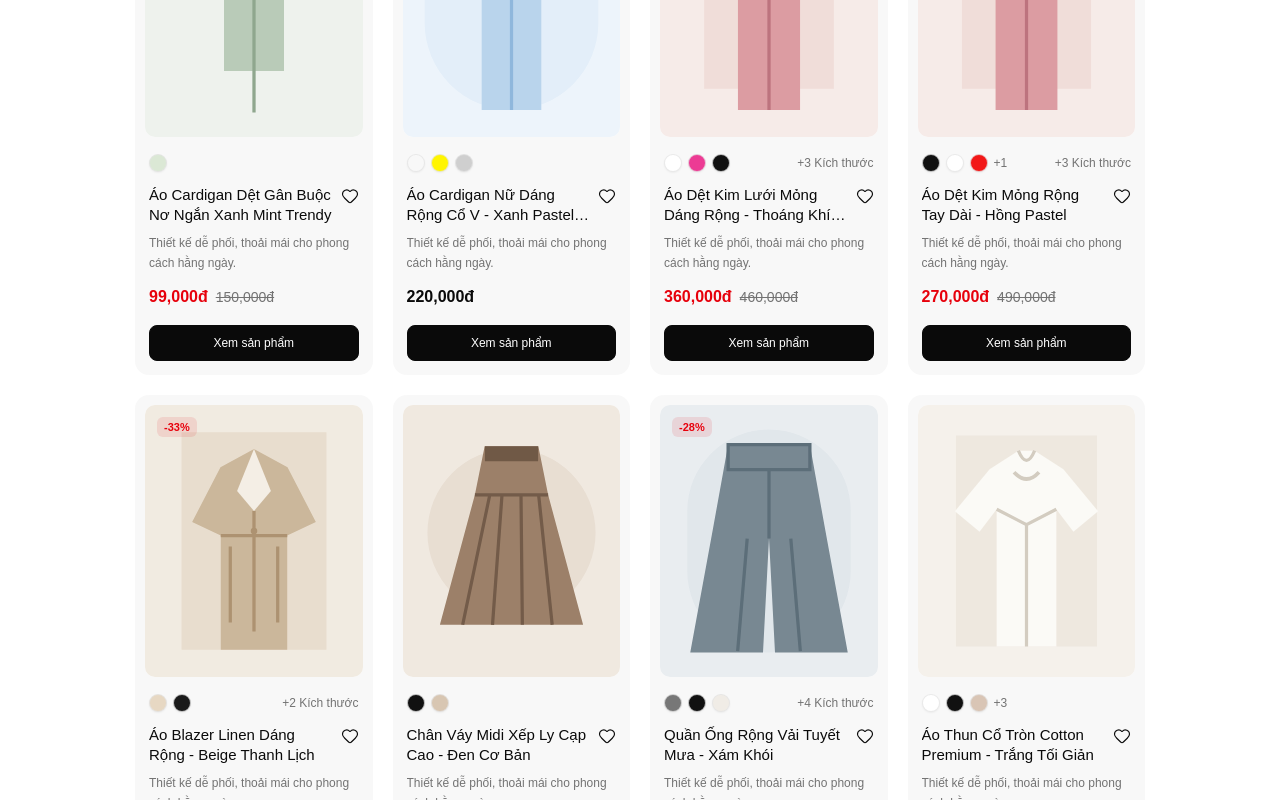
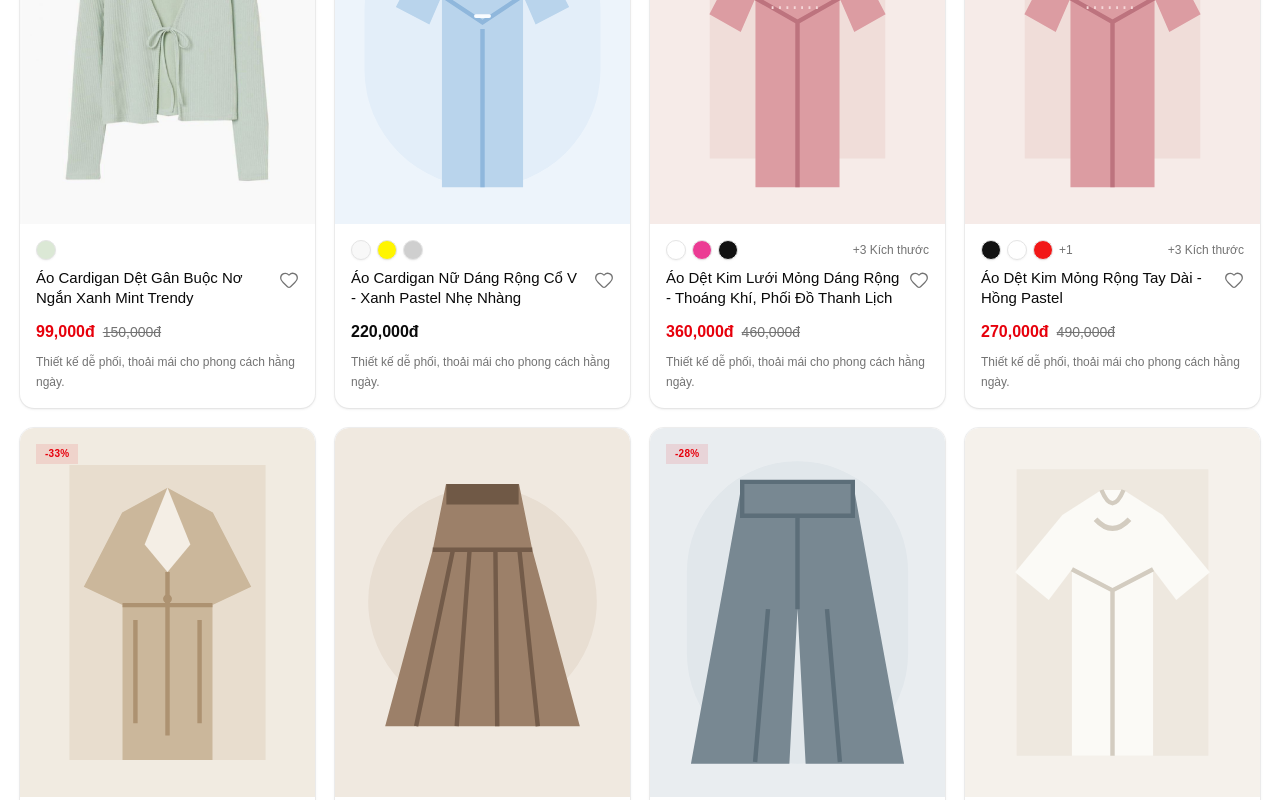
Before and after one commit to GamePieceLabs/FE_HuyMuoiStore, a Next.js app: page / in a window 1280 px wide. Shown: the part 660-1460 px from the top of the page. Built offline with nearby package versions, Linux system fonts and the light colour scheme.

Commit message:
add product card effect

```diff
--- a/src/components/shared/products/data.ts
+++ b/src/components/shared/products/data.ts
@@ -1,26 +1,11 @@
 import type { Product } from "./types";
-
-const productImages = {
-  mintCardigan: "/images/home/products/mint-cardigan.svg",
-  pastelCardigan: "/images/home/products/pastel-cardigan.svg",
-  knitPink: "/images/home/products/knit-pink.svg",
-  linenBlazer: "/images/home/products/linen-blazer.svg",
-  pleatedSkirt: "/images/home/products/pleated-skirt.svg",
-  wideTrousers: "/images/home/products/wide-trousers.svg",
-  cottonTee: "/images/home/products/cotton-tee.svg",
-  linenDress: "/images/home/products/linen-dress.svg",
-  silkShirt: "/images/home/products/silk-shirt.svg",
-  denimJeans: "/images/home/products/denim-jeans.svg",
-  utilityJacket: "/images/home/products/utility-jacket.svg",
-  woolCoat: "/images/home/products/wool-coat.svg",
-} as const;
 
 export const products = [
   {
     slug: "ao-cardigan-det-gan-buoc-no-ngan-xanh-mint",
     name: "Áo Cardigan Dệt Gân Buộc Nơ Ngắn Xanh Mint Trendy",
-    image: productImages.mintCardigan,
-    secondaryImage: productImages.pastelCardigan,
+    image: "/images/home/products/mint-cardigan-flat.jpg",
+    secondaryImage: "/images/home/products/mint-cardigan-model.jpg",
     price: "99,000đ",
     originalPrice: "150,000đ",
     discount: "-34%",
@@ -29,16 +14,16 @@ export const products = [
   {
     slug: "ao-cardigan-nu-dang-rong-co-v-xanh-pastel",
     name: "Áo Cardigan Nữ Dáng Rộng Cổ V - Xanh Pastel Nhẹ Nhàng",
-    image: productImages.pastelCardigan,
-    secondaryImage: productImages.mintCardigan,
+    image: "/images/home/products/pastel-cardigan.svg",
+    secondaryImage: "/images/home/products/mint-cardigan-flat.jpg",
     price: "220,000đ",
     colors: ["#f8f8f8", "#fff500", "#cfcfcf"],
   },
   {
     slug: "ao-det-kim-luoi-mong-dang-rong",
     name: "Áo Dệt Kim Lưới Mỏng Dáng Rộng - Thoáng Khí, Phối Đồ Thanh Lịch",
-    image: productImages.knitPink,
-    secondaryImage: productImages.silkShirt,
+    image: "/images/home/products/knit-pink.svg",
+    secondaryImage: "/images/home/products/silk-shirt.svg",
     price: "360,000đ",
     originalPrice: "460,000đ",
     discount: "-22%",
@@ -48,8 +33,8 @@ export const products = [
   {
     slug: "ao-det-kim-mong-rong-tay-dai-hong-pastel",
     name: "Áo Dệt Kim Mỏng Rộng Tay Dài - Hồng Pastel",
-    image: productImages.knitPink,
-    secondaryImage: productImages.woolCoat,
+    image: "/images/home/products/knit-pink.svg",
+    secondaryImage: "/images/home/products/wool-coat.svg",
     price: "270,000đ",
     originalPrice: "490,000đ",
     discount: "-45%",
@@ -60,8 +45,8 @@ export const products = [
   {
     slug: "ao-blazer-linen-dang-rong-be-sang",
     name: "Áo Blazer Linen Dáng Rộng - Beige Thanh Lịch",
-    image: productImages.linenBlazer,
-    secondaryImage: productImages.utilityJacket,
+    image: "/images/home/products/linen-blazer.svg",
+    secondaryImage: "/images/home/products/utility-jacket.svg",
     price: "399,000đ",
     originalPrice: "599,000đ",
     discount: "-33%",
@@ -71,16 +56,16 @@ export const products = [
   {
     slug: "chan-vay-midi-xep-ly-den",
     name: "Chân Váy Midi Xếp Ly Cạp Cao - Đen Cơ Bản",
-    image: productImages.pleatedSkirt,
-    secondaryImage: productImages.linenDress,
+    image: "/images/home/products/pleated-skirt.svg",
+    secondaryImage: "/images/home/products/linen-dress.svg",
     price: "249,000đ",
     colors: ["#111111", "#d8c6b2"],
   },
   {
     slug: "quan-ong-rong-vai-tuyen-xam",
     name: "Quần Ống Rộng Vải Tuyết Mưa - Xám Khói",
-    image: productImages.wideTrousers,
-    secondaryImage: productImages.denimJeans,
+    image: "/images/home/products/wide-trousers.svg",
+    secondaryImage: "/images/home/products/denim-jeans.svg",
     price: "289,000đ",
     originalPrice: "399,000đ",
     discount: "-28%",
@@ -90,8 +75,8 @@ export const products = [
   {
     slug: "ao-thun-co-tron-cotton-trang",
     name: "Áo Thun Cổ Tròn Cotton Premium - Trắng Tối Giản",
-    image: productImages.cottonTee,
-    secondaryImage: productImages.knitPink,
+    image: "/images/home/products/cotton-tee.svg",
+    secondaryImage: "/images/home/products/knit-pink.svg",
     price: "149,000đ",
     colors: ["#ffffff", "#111111", "#d9c5b5"],
     additionalColors: 3,
--- a/src/components/shared/products/product-card.tsx
+++ b/src/components/shared/products/product-card.tsx
@@ -1,8 +1,9 @@
 import Image from "next/image";
 import Link from "next/link";
-import { Eye, Heart } from "lucide-react";
+import { Eye, Heart, Search } from "lucide-react";
 
 import { Badge } from "@/components/ui/badge";
+import { Card, CardContent } from "@/components/ui/card";
 import { cn } from "@/lib/utils";
 
 import type { Product } from "./types";
@@ -20,8 +21,9 @@ export function ProductCard({ product }: ProductCardProps) {
     "Thiết kế dễ phối, thoải mái cho phong cách hằng ngày.";
 
   return (
-    <article className="group min-w-0 rounded-xl bg-muted/65 p-2 transition-colors duration-300 hover:bg-muted sm:p-2.5">
-      <div className="group/image relative aspect-[4/5] overflow-hidden rounded-lg bg-background">
+    <article className="group min-w-0">
+      <Card className="min-w-0 gap-0 overflow-hidden rounded-xl border-0 bg-card p-0 text-card-foreground shadow-sm ring-1 ring-border/60 transition-shadow duration-300 hover:shadow-md">
+        <div className="group/image relative aspect-[4/5] overflow-hidden rounded-t-xl bg-muted/40">
           <Link
             href={href}
             aria-label={`Xem sản phẩm ${product.name}`}
@@ -32,7 +34,7 @@ export function ProductCard({ product }: ProductCardProps) {
               alt={product.name}
               fill
               sizes="(min-width: 1280px) 23vw, (min-width: 1024px) 24vw, (min-width: 640px) 32vw, 46vw"
-            className="object-cover transition-[opacity,transform] duration-500 ease-out group-hover/image:scale-105 group-hover/image:opacity-0 motion-reduce:transition-none motion-reduce:group-hover/image:scale-100 motion-reduce:group-hover/image:opacity-0"
+              className="object-cover transition-[opacity,transform] duration-1000 [transition-timing-function:linear,ease-out] group-hover/image:scale-[1.04] group-hover/image:opacity-0 motion-reduce:transition-[opacity] motion-reduce:group-hover/image:scale-100 motion-reduce:group-hover/image:opacity-0"
             />
             <Image
               src={secondaryImage}
@@ -40,31 +42,38 @@ export function ProductCard({ product }: ProductCardProps) {
               fill
               sizes="(min-width: 1280px) 23vw, (min-width: 1024px) 24vw, (min-width: 640px) 32vw, 46vw"
               aria-hidden="true"
-            className="object-cover opacity-0 transition-transform duration-500 ease-out group-hover/image:scale-105 group-hover/image:opacity-100 motion-reduce:transition-none motion-reduce:group-hover/image:scale-100"
+              className="object-cover opacity-0 transition-[opacity,transform] duration-1000 [transition-timing-function:linear,ease-out] group-hover/image:scale-[1.04] group-hover/image:opacity-100 motion-reduce:transition-[opacity] motion-reduce:group-hover/image:scale-100"
             />
           </Link>
 
           {product.discount ? (
             <Badge
               variant="destructive"
-            className="absolute left-2 top-2 z-10 rounded-sm px-1.5 py-0.5 text-[11px] font-semibold sm:left-3 sm:top-3"
+              className="absolute left-3 top-3 z-10 rounded-none px-2 py-1 text-[10px] font-semibold uppercase tracking-wide sm:left-4 sm:top-4"
             >
               {product.discount}
             </Badge>
           ) : null}
 
-        <div className="pointer-events-none absolute inset-x-0 bottom-3 z-10 flex justify-center opacity-0 transition-opacity duration-300 group-hover:opacity-100 group-focus-within:opacity-100">
           <Link
             href={href}
-            className="rounded-full pointer-events-auto inline-flex min-h-9 min-w-70 items-center justify-center gap-1.5 bg-background/95 px-5 text-xs font-medium text-foreground shadow-sm backdrop-blur-sm transition-colors hover:bg-background focus-visible:outline-none focus-visible:ring-2 focus-visible:ring-ring"
+            aria-label={`Xem nhanh sản phẩm ${product.name}`}
+            className="absolute right-3 top-3 z-10 inline-flex size-10 scale-0 items-center justify-center rounded-full bg-background/95 text-foreground opacity-0 shadow-sm backdrop-blur-sm will-change-[opacity,scale] [transition-property:opacity,scale] [transition-timing-function:cubic-bezier(0.4,0,0.2,1),cubic-bezier(0.22,1,0.36,1)] [transition-duration:700ms,800ms] [transition-delay:0ms] group-hover/image:scale-100 group-hover/image:opacity-100 group-hover/image:[transition-duration:700ms,800ms] group-hover/image:[transition-delay:100ms] group-focus-within:scale-100 group-focus-within:opacity-100 group-focus-within:[transition-duration:700ms,800ms] group-focus-within:[transition-delay:100ms] focus-visible:outline-none focus-visible:ring-2 focus-visible:ring-ring focus-visible:ring-offset-2 motion-reduce:scale-100 motion-reduce:[transition-property:none] sm:right-4 sm:top-4"
           >
-            <Eye aria-hidden="true" className="size-3.5" />
+            <Search aria-hidden="true" className="size-4" />
+          </Link>
+
+          <div className="pointer-events-none absolute inset-x-0 bottom-3 z-10 flex justify-center px-3">
+            <Link
+              href={href}
+              className="pointer-events-auto rounded-3xl inline-flex min-h-11 font-bold w-full max-w-64 scale-0 items-center justify-center gap-2 bg-background/95 px-5 text-md text-foreground opacity-0 shadow-sm backdrop-blur-sm will-change-[opacity,scale] [transition-property:opacity,scale,background-color] [transition-timing-function:cubic-bezier(0.4,0,0.2,1),cubic-bezier(0.22,1,0.36,1),ease] [transition-duration:700ms,800ms,150ms] [transition-delay:0ms,0ms,0ms] hover:bg-background group-hover/image:scale-100 group-hover/image:opacity-100 group-hover/image:[transition-duration:700ms,800ms,150ms] group-hover/image:[transition-delay:175ms,175ms,0ms] group-focus-within:scale-100 group-focus-within:opacity-100 group-focus-within:[transition-duration:700ms,800ms,150ms] group-focus-within:[transition-delay:175ms,175ms,0ms] focus-visible:outline-none focus-visible:ring-2 focus-visible:ring-ring motion-reduce:scale-100 motion-reduce:[transition-property:none]"
+            >
               Xem nhanh
             </Link>
           </div>
         </div>
 
-      <div className="px-1 pb-1 pt-3 sm:pt-4">
+        <CardContent className="px-3 pb-3 pt-3 sm:px-4 sm:pb-4 sm:pt-4">
           <div className="flex min-h-5 items-center justify-between gap-2">
             {product.colors?.length ? (
               <div
@@ -75,7 +84,7 @@ export function ProductCard({ product }: ProductCardProps) {
                   <span
                     key={`${product.slug}-${color}-${index}`}
                     aria-hidden="true"
-                  className="size-4 rounded-full border border-border/80 shadow-xs sm:size-[18px]"
+                    className="size-[18px] rounded-full border border-border shadow-xs transition-transform hover:scale-110 sm:size-5"
                     style={{ backgroundColor: color }}
                   />
                 ))}
@@ -95,7 +104,7 @@ export function ProductCard({ product }: ProductCardProps) {
             ) : null}
           </div>
 
-        <div className="mt-3 flex items-start gap-2">
+          <div className="mt-2 flex items-start gap-2">
             <h3 className="min-w-0 flex-1 text-sm leading-5 font-medium text-foreground sm:text-[15px] sm:leading-5">
               <Link
                 href={href}
@@ -106,13 +115,9 @@ export function ProductCard({ product }: ProductCardProps) {
             </h3>
             <Heart
               aria-hidden="true"
-            className="mt-0.5 size-4 shrink-0 stroke-[1.5] text-foreground sm:size-[18px]"
+              className="mt-0.5 size-[18px] shrink-0 stroke-[1.5] text-muted-foreground transition-colors group-hover:text-foreground sm:size-5"
             />
           </div>
-
-        <p className="mt-2 line-clamp-2 min-h-10 text-xs leading-5 text-muted-foreground">
-          {description}
-        </p>
 
           <div className="mt-3 flex flex-wrap items-baseline gap-x-2 gap-y-0.5 tabular-nums">
             <span
@@ -130,13 +135,11 @@ export function ProductCard({ product }: ProductCardProps) {
             ) : null}
           </div>
 
-        <Link
-          href={href}
-          className="mt-4 inline-flex min-h-9 w-full items-center justify-center gap-2 rounded-md border border-foreground bg-foreground px-3 text-xs font-medium text-background transition-colors hover:bg-foreground/85 focus-visible:outline-none focus-visible:ring-2 focus-visible:ring-ring focus-visible:ring-offset-2"
-        >
-          Xem sản phẩm
-        </Link>
-      </div>
+          <p className="mt-2 line-clamp-2 min-h-10 text-xs leading-5 text-muted-foreground">
+            {description}
+          </p>
+        </CardContent>
+      </Card>
     </article>
   );
 }
--- a/src/components/shared/wrapper.tsx
+++ b/src/components/shared/wrapper.tsx
@@ -8,10 +8,10 @@ interface WrapperProps {
 
 export function Wrapper({ children, className }: WrapperProps) {
   return (
-    <div className="max-w-[1440px] mx-auto">
+    <div className="max-w-360">
       <div
         className={cn(
-          "mx-0 px-4 sm:mx-6 sm:px-6 md:mx-12 md:px-20 lg:mx-[115px] lg:px-10 xl:px-5 [&>*]:py-10 sm:[&>*]:py-12 md:[&>*]:py-16 lg:[&>*]:py-10",
+          "mx-auto px-5 [&>*]:py-10 sm:[&>*]:py-12 md:[&>*]:py-16 lg:[&>*]:py-10",
           className,
         )}
       >
```
Also changed, not shown: public/images/home/products/mint-cardigan-flat.jpg (added), public/images/home/products/mint-cardigan-model.jpg (added). Lines whose indentation alone changed are shown as unchanged.
